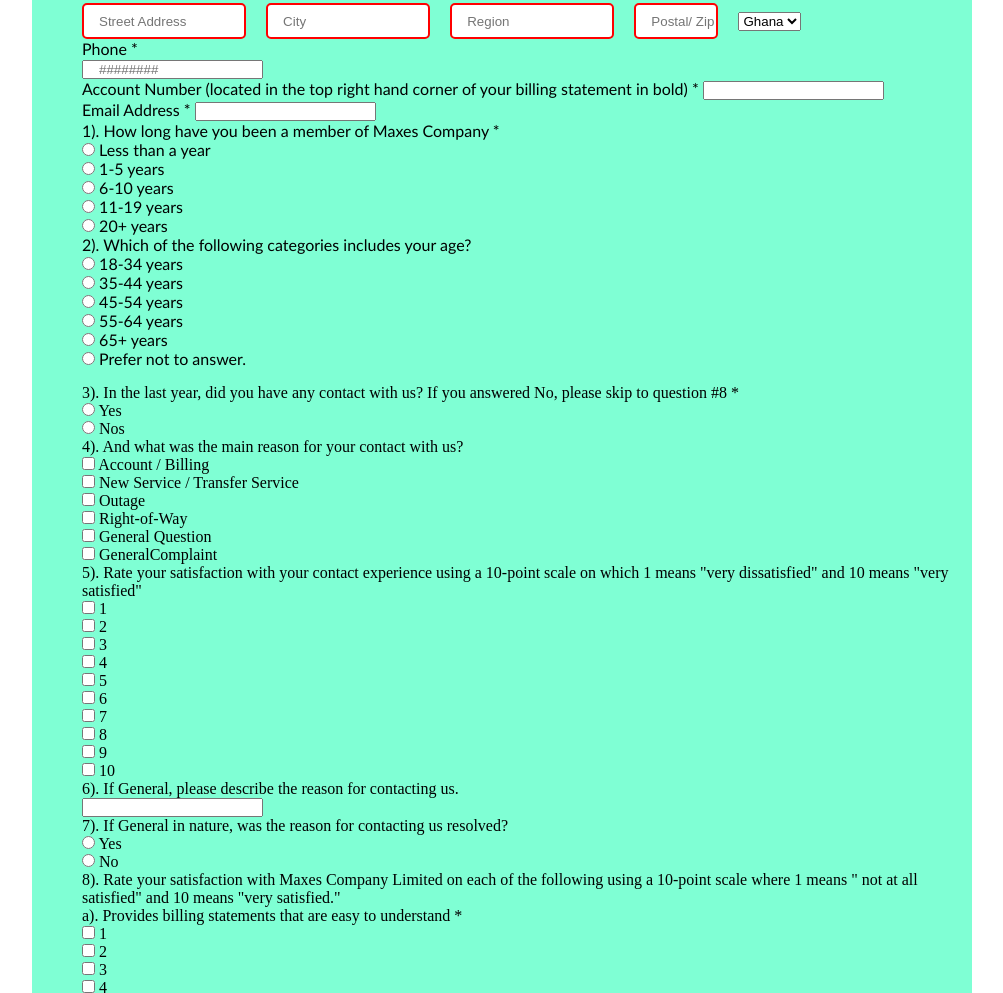
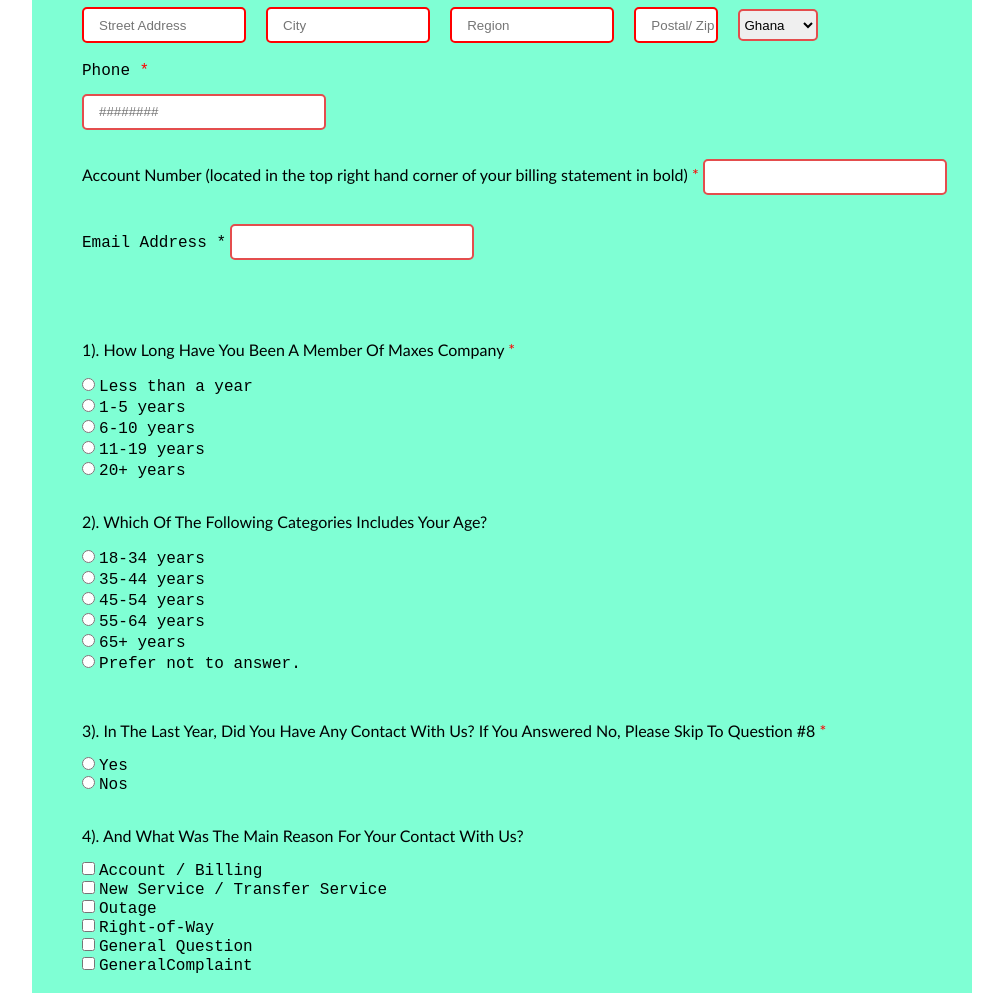
Before and after one commit to Officialpaaqwasi/Survey-form, a plain HTML site: page index.html in a window 1280 px wide. Shown: the part 188-1181 px from the top of the page, without its empty margins (148-1151 px from the left). Drawn offline with Linux system fonts and the light colour scheme.

Commit message:
04/09/23

```diff
--- a/index.html
+++ b/index.html
@@ -41,31 +41,34 @@
 
       <!--Phone Number-->
       <section class="phone">
-       <label>Phone &#42</label><br>
-       <input placeholder="########" type="number" required>
+       <label>Phone <text style="color: red;">&#42</text></label><br>
+       <input placeholder="########" type="number" id="phone" required>
       </section>
 
       <!--Account Number-->
       <section class="Account-number">
-       <label>Account Number
-        (located in the top right hand corner of your billing statement in bold) &#42</label>
+       <label class="account-number"> Account Number
+        (located in the top right hand corner of your billing statement in bold) <text style="color: red;">&#42</text>
+      </label>
 
-        <input required>
+        <input required id="account-number">
       </section>
 
 
       <!--Email-->
       <section class="email-address">
        <label>Email Address &#42</label>
-       <input type="email" required>
+       <input type="email" id="email-address" required>
       </section>
 
-      <div>
-      <p>1). How long have you been a member of Maxes Company
-       &#42
+      <div class="q1">
+
+      <p>1). How long have you been a member of Maxes Company <text style="color: red;">&#42</text>
+
       </p>
 
 
+      <div class="q1-ans">
 
         <div>
           <input type="radio" name="check">
@@ -94,10 +97,15 @@
         </div>
 
 
+      </div>
+
+
+
       <!--AGE-->
 
-      <div>
+      <div class="q1">
        <p> 2). Which of the following categories includes your age?</p>
+        <div class="q1-ans">
 
           <div>
             <input type="radio" name="age">
@@ -131,15 +139,20 @@
 
           </div>
 
+        </div>
+
+
 
      </section>
 
-     <div>
+     <div class="q1">
       <p>3). In the last year, did you have any contact with
-       us? If you answered No, please skip to question #8 &#42
+       us? If you answered No, please skip to question #8 <text style="color: red;">&#42</text>
       </p>
+      <div class="q1-ans">
 
         <div>
+
           <input type="radio" name="with-us">
           <label>Yes</label>
         </div>
@@ -150,11 +163,16 @@
         </div>
         </div>
 
+      </div>
 
-     <div>
+
+
+     <div class="q1">
       <p>4). And what was the main reason for your contact with
        us?
       </p>
+
+      <div class="q1-ans">
 
         <div>
           <input type="checkbox" name="reason">
@@ -188,11 +206,18 @@
         </div>
 
 
-     <div>
+      </div>
+
+
+
+     <div class="q1">
       <p>5). Rate your satisfaction with your contact experience using
        a 10-point scale on which 1 means "very dissatisfied" and 10 means
        "very satisfied"
       </p>
+
+      <div class="q1-ans">
+
 
         <div>
           <input type="checkbox" name="point">
@@ -237,9 +262,13 @@
         </div>
 
 
-     <div>
+      </div>
+
+
+
+     <div class="q1">
       <p>6). If General, please describe the reason for contacting us.</p>
-      <input type="text" max="100">
+      <input type="text" max="100" id="q6">
      </div>
 
      <div>
--- a/style.css
+++ b/style.css
@@ -99,3 +99,108 @@ section ::placeholder{
     margin-right: 1rem;
     border: 2px solid red;
 }
+
+.country{
+  display: flexbox;
+  width: 5rem;
+    height: 2rem;
+    border-radius: 5px;
+    margin-top: 1em;
+    margin-right: 1rem;
+    border: 2px solid rgb(228, 77, 77);
+}
+
+
+/* PHONE*/
+.phone{
+  padding-top: 1em;
+    padding-bottom: 1em;
+    font-family: 'Trebuchet MS', 'Lucida Sans Unicode', 'Lucida Grande', 'Lucida Sans', Arial, sans-serif;
+  }
+
+  #phone{
+    display: flexbox;
+      width: 15rem;
+      height: 2rem;
+      border-radius: 5px;
+      margin-top: 1em;
+      margin-right: 1rem;
+      border: 2px solid rgb(228, 77, 77);
+  }
+
+.account-number {
+  font-family: 'Trebuchet MS', 'Lucida Sans Unicode', 'Lucida Grande', 'Lucida Sans', Arial, sans-serif;
+  padding-top: 1em;
+    padding-bottom: 5rem;
+
+}
+
+#account-number{
+  display: flexbox;
+    width: 15rem;
+    height: 2rem;
+    border-radius: 5px;
+    margin-top: 1em;
+    margin-right: 1rem;
+    border: 2px solid rgb(228, 77, 77);
+}
+
+.email-address{
+  font-family: 'Trebuchet MS', 'Lucida Sans Unicode', 'Lucida Grande', 'Lucida Sans', Arial, sans-serif;
+    padding-top: 1em;
+    padding-bottom: 5rem;
+    padding-right: 5rem;
+}
+
+#email-address{
+  display: flexbox;
+    width: 15rem;
+    height: 2rem;
+    border-radius: 5px;
+    margin-top: 1em;
+    margin-right: 2rem;
+    border: 2px solid rgb(228, 77, 77);
+}
+
+
+
+
+
+
+
+
+
+/*QUESTIONS*/
+
+p{
+  text-transform: capitalize;
+  font-family: 'Trebuchet MS', 'Lucida Sans Unicode', 'Lucida Grande', 'Lucida Sans', Arial, sans-serif;
+  font-size: 16px;
+}
+
+label{
+  font-family: 'Courier New', Courier, monospace;
+    font-size: 16px;
+}
+
+.q1{
+  display: contents;
+
+}
+
+.q1-ans{
+  margin-top: 1rem;
+  margin-bottom: 2rem;
+}
+
+
+#q6{
+
+    width: 15rem;
+    height: 2rem;
+    border-radius: 5px;
+    margin-top: 1em;
+    margin-right: 2rem;
+    margin-bottom: 2rem;
+    border: 2px solid rgb(228, 77, 77);
+}
```
Lines whose indentation alone changed are shown as unchanged.
